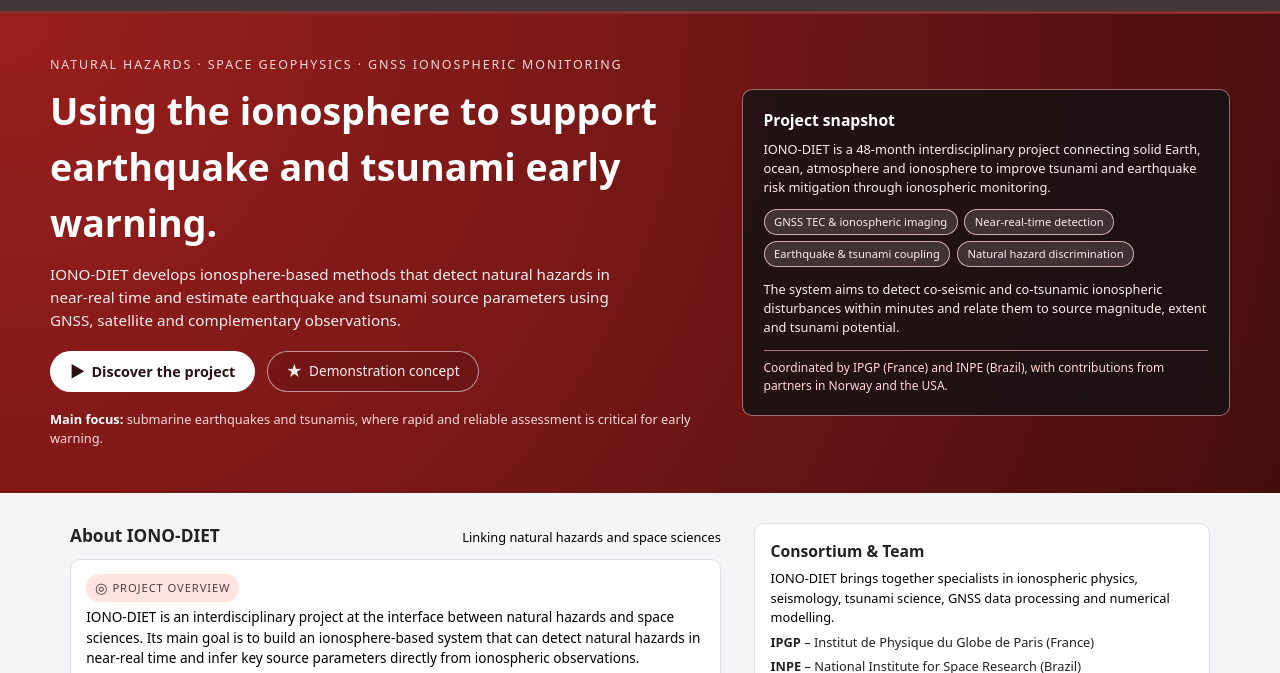
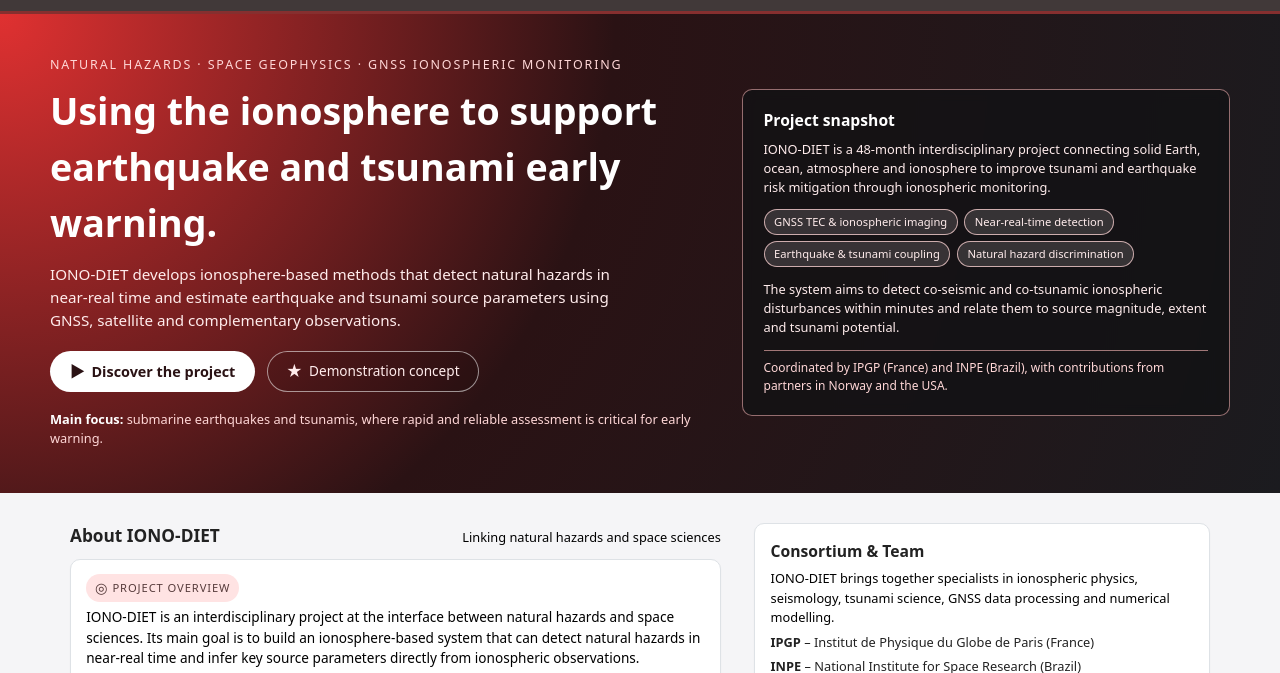
Before and after one commit to hisahon/meu-site, a plain HTML site: page index.html in a window 1280 px wide. Shown: the part 84-757 px from the top of the page. Drawn offline with Linux system fonts and the light colour scheme.

Commit message:
Paginas adicionadas v3

```diff
--- a/index.html
+++ b/index.html
@@ -19,7 +19,7 @@
       --bg-body: #f5f5f7;
       --bg-header: #413939;
       --bg-hero: #2a1214;
-      --bg-hero-grad: radial-gradient(circle at top left, #9A1F1D 0, #781817 45%, #440E0D 100%);
+      --bg-hero-grad: radial-gradient(circle at top left, #e03131 0, #2a1214 45%, #1b1b1f 100%);
       --bg-card: #ffffff;
       --accent: #862f2f;          /* main red */
       --accent-dark: #573c3c;
```
